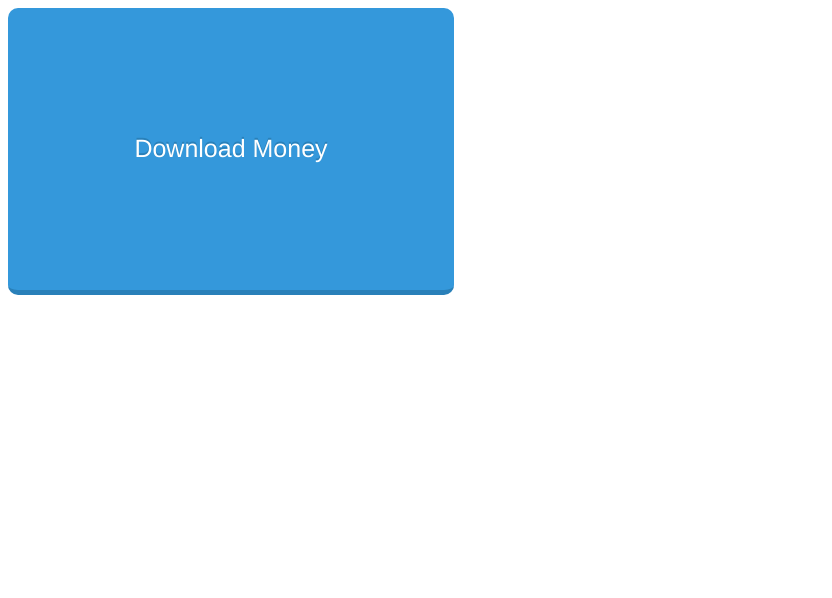
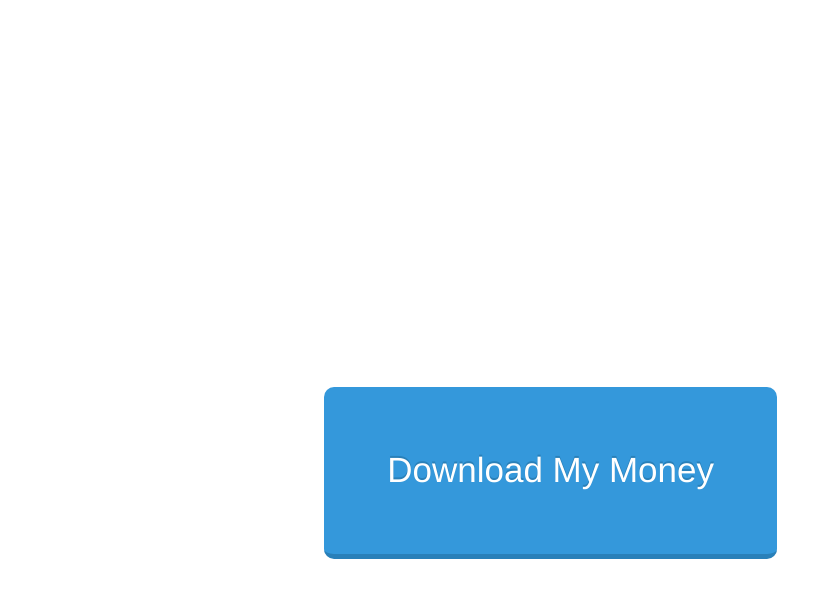
Before and after one commit to claviering/waitingsunny, a plain HTML site: page using-to-download-video-for-English/index.html in a window 1280 px wide. Shown: the whole page, without its empty margins (0-832 px from the left). Drawn offline with Linux system fonts and the light colour scheme.

Commit message:
fix the location

```diff
--- a/using-to-download-video-for-English/index.html
+++ b/using-to-download-video-for-English/index.html
@@ -5,17 +5,17 @@
     <title></title>
 </head>
 <body>
-    <a href="using-to-download-video-for-English/money.mp4" download class="button-0">Download Money</a>
+    <a href="using-to-download-video-for-English/money.mp4" download class="button-0">Download  My Money</a>
 
 <style type="text/css">
 .button-0 {
     position: relative;
-    padding: 10% 10%;
-    margin: 0px 10px 10px 0px;
+    padding: 5% 5%;
+    margin: 30% 0% 0% 25%;
     float: left;
     border-radius: 10px;
     font-family: 'Helvetica', cursive;
-    font-size: 25px;
+    font-size: 35px;
     color: #FFF;
     text-decoration: none;
     background-color: #3498DB;
```
